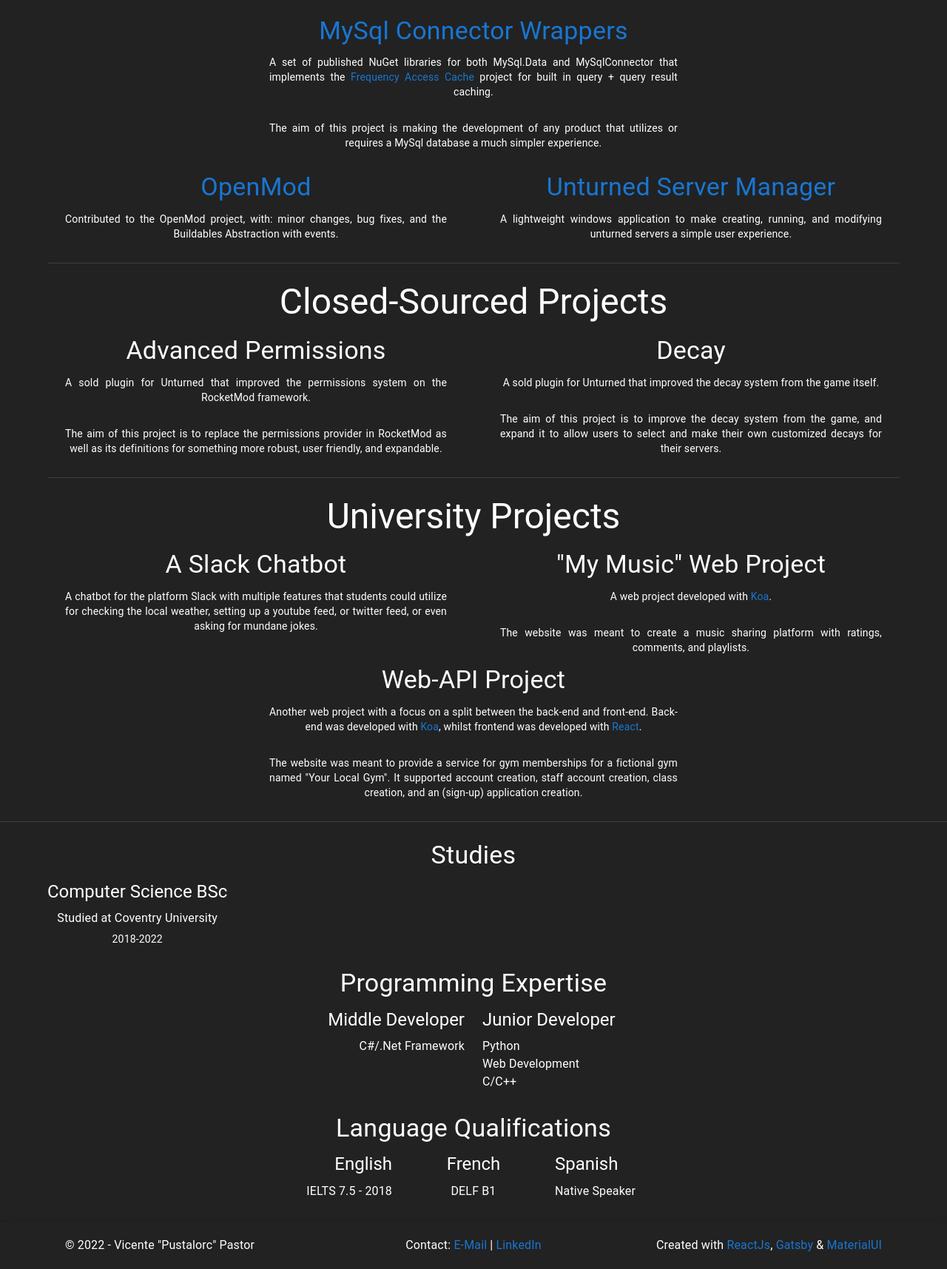
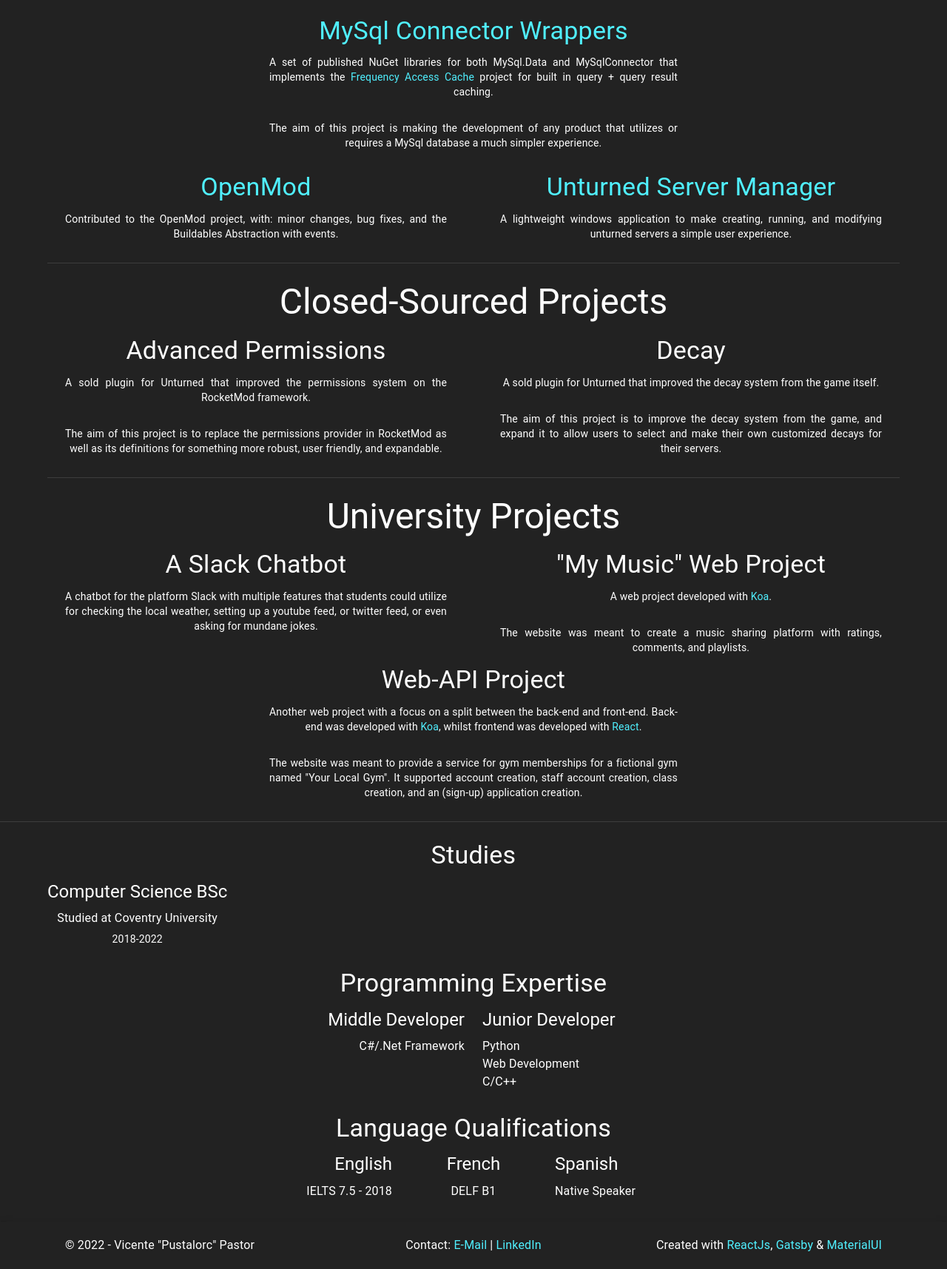
Before and after one commit to Pustalorc/dev.pustalorc.com, a Gatsby site: page / in a window 1280 px wide. Shown: the part 288-2003 px from the top of the page at 74% size. Built offline with nearby package versions, Linux system fonts and the light colour scheme; Gatsby itself is replaced by a stand-in of ours.

Commit message:
Fix minor issues

```diff
--- a/package.json
+++ b/package.json
@@ -18,6 +18,7 @@
     "@mui/material": "latest",
     "gatsby": "latest",
     "react": "latest",
-    "react-dom": "latest"
+    "react-dom": "latest",
+    "react-helmet": "latest"
   }
 }
--- a/src/pages/index.js
+++ b/src/pages/index.js
@@ -1,6 +1,7 @@
 import * as React from 'react'
 import { ThemeProvider, createTheme } from "@mui/material/styles";
 import { Container, Grid, Link, CssBaseline, Divider, Typography, AppBar, Toolbar } from '@mui/material'
+import { Helmet } from 'react-helmet';
 
 const centerJustified = {
     textAlign: "justify",
@@ -24,6 +25,11 @@ const themeDark = createTheme({
 
 const IndexPage = () => {
   return (
+    <html lang="en">
+        <Helmet>
+            <meta name="description" content="Developer Portfolio for Vicente 'Pustalorc' Pastor"/>
+            <title>Developer Portfolio</title>
+        </Helmet>
         <ThemeProvider theme={themeDark}>
             <CssBaseline />
             <Container style={centerJustified}>
@@ -37,7 +43,7 @@ const IndexPage = () => {
                     <Grid item sm={6}>
                         <Container maxWidth="sm">
                             <Typography variant="h4" gutterBottom component="div">
-                            <Link href="https://github.com/Pustalorc/BaseClustering" underline="hover">Base Clustering</Link>
+                                <Link href="https://github.com/Pustalorc/BaseClustering" underline="hover" color="#50f0ff">Base Clustering</Link>
                             </Typography>
                             <Typography variant="body2" gutterBottom>
                                 An Unturned Plugin that groups up barricades & structures around the map to define a player built base.
@@ -51,7 +57,7 @@ const IndexPage = () => {
                     <Grid item xs={6}>
                         <Container maxWidth="sm">
                             <Typography variant="h4" gutterBottom component="div">
-                            <Link href="https://github.com/Pustalorc/FrequencyCache" underline="hover">Frequency Access Cache</Link>
+                                <Link href="https://github.com/Pustalorc/FrequencyCache" underline="hover" color="#50f0ff">Frequency Access Cache</Link>
                             </Typography>
                             <Typography variant="body2" gutterBottom>
                                 A published NuGet project that aims to create a basic in-memory cache of any input generic type.
@@ -65,10 +71,10 @@ const IndexPage = () => {
                     <Grid item xs={12}>
                         <Container maxWidth="sm">
                             <Typography variant="h4" gutterBottom component="div">
-                            <Link href="https://github.com/Pustalorc/MySqlConnectorWrappers" underline="hover">MySql Connector Wrappers</Link>
+                                <Link href="https://github.com/Pustalorc/MySqlConnectorWrappers" underline="hover" color="#50f0ff">MySql Connector Wrappers</Link>
                             </Typography>
                             <Typography variant="body2" gutterBottom>
-                            A set of published NuGet libraries for both MySql.Data and MySqlConnector that implements the <Link href="https://github.com/Pustalorc/FrequencyCache" underline="hover">Frequency Access Cache</Link> project for built in query + query result caching.
+                                A set of published NuGet libraries for both MySql.Data and MySqlConnector that implements the <Link href="https://github.com/Pustalorc/FrequencyCache" underline="hover" color="#50f0ff">Frequency Access Cache</Link> project for built in query + query result caching.
                             </Typography>
                             <br/>
                             <Typography variant="body2" gutterBottom>
@@ -79,7 +85,7 @@ const IndexPage = () => {
                     <Grid item xs={6}>
                         <Container maxWidth="sm">
                             <Typography variant="h4" gutterBottom component="div">
-                            <Link href="https://github.com/openmod/openmod" underline="hover">OpenMod</Link>
+                                <Link href="https://github.com/openmod/openmod" underline="hover" color="#50f0ff">OpenMod</Link>
                             </Typography>
                             <Typography variant="body2" gutterBottom>
                                 Contributed to the OpenMod project, with: minor changes, bug fixes, and the Buildables Abstraction with events.
@@ -89,7 +95,7 @@ const IndexPage = () => {
                     <Grid item xs={6}>
                         <Container maxWidth="sm">
                             <Typography variant="h4" gutterBottom component="div">
-                            <Link href="https://pustalorc.github.io/UnturnedServerManager/" underline="hover">Unturned Server Manager</Link>
+                                <Link href="https://pustalorc.github.io/UnturnedServerManager/" underline="hover" color="#50f0ff">Unturned Server Manager</Link>
                             </Typography>
                             <Typography variant="body2" gutterBottom>
                                 A lightweight windows application to make creating, running, and modifying unturned servers a simple user experience.
@@ -160,7 +166,7 @@ const IndexPage = () => {
                                 "My Music" Web Project
                             </Typography>
                             <Typography variant="body2" gutterBottom>
-                            A web project developed with <Link href="https://koajs.com/" underline="hover">Koa</Link>.
+                                A web project developed with <Link href="https://koajs.com/" underline="hover" color="#50f0ff">Koa</Link>.
                             </Typography>
                             <br />
                             <Typography variant="body2" gutterBottom>
@@ -175,7 +181,7 @@ const IndexPage = () => {
                             </Typography>
                             <Typography variant="body2" gutterBottom>
                                 Another web project with a focus on a split between the back-end and front-end.
-                            Back-end was developed with <Link href="https://koajs.com/" underline="hover">Koa</Link>, whilst frontend was developed with <Link href="https://reactjs.org/" underline="hover">React</Link>.
+                                Back-end was developed with <Link href="https://koajs.com/" underline="hover" color="#50f0ff">Koa</Link>, whilst frontend was developed with <Link href="https://reactjs.org/" underline="hover" color="#50f0ff">React</Link>.
                             </Typography>
                             <br />
                             <Typography variant="body2" gutterBottom>
@@ -283,12 +289,12 @@ const IndexPage = () => {
                             </Grid>
                             <Grid item sm={4}>
                                 <Typography variant="body1" align='center' color="inherit">
-                                Contact: <Link href="mailto:contact@pustalorc.com" underline="hover">E-Mail</Link> | <Link href="https://www.linkedin.com/in/vicente-p-676002173/" underline="hover">LinkedIn</Link>
+                                    Contact: <Link href="mailto:contact@pustalorc.com" underline="hover" color="#50f0ff">E-Mail</Link> | <Link href="https://www.linkedin.com/in/vicente-p-676002173/" underline="hover" color="#50f0ff">LinkedIn</Link>
                                 </Typography>
                             </Grid>
                             <Grid item sm={4}>
                                 <Typography variant="body1" align='right' color="inherit">
-                                Created with <Link href="https://reactjs.org/" underline="hover">ReactJs</Link>, <Link href="https://www.gatsbyjs.com/" underline="hover">Gatsby</Link> & <Link href="https://mui.com/" underline="hover">MaterialUI</Link>
+                                    Created with <Link href="https://reactjs.org/" underline="hover" color="#50f0ff">ReactJs</Link>, <Link href="https://www.gatsbyjs.com/" underline="hover" color="#50f0ff">Gatsby</Link> & <Link href="https://mui.com/" underline="hover" color="#50f0ff">MaterialUI</Link>
                                 </Typography>
                             </Grid>
                         </Grid>
@@ -296,6 +302,7 @@ const IndexPage = () => {
                 </Container>
             </AppBar>
         </ThemeProvider>
+    </html>
   )
 }
 
```
Also changed, not shown: src/pages/404.js (deleted, +0 -12 lines). Lines whose indentation alone changed are shown as unchanged.
